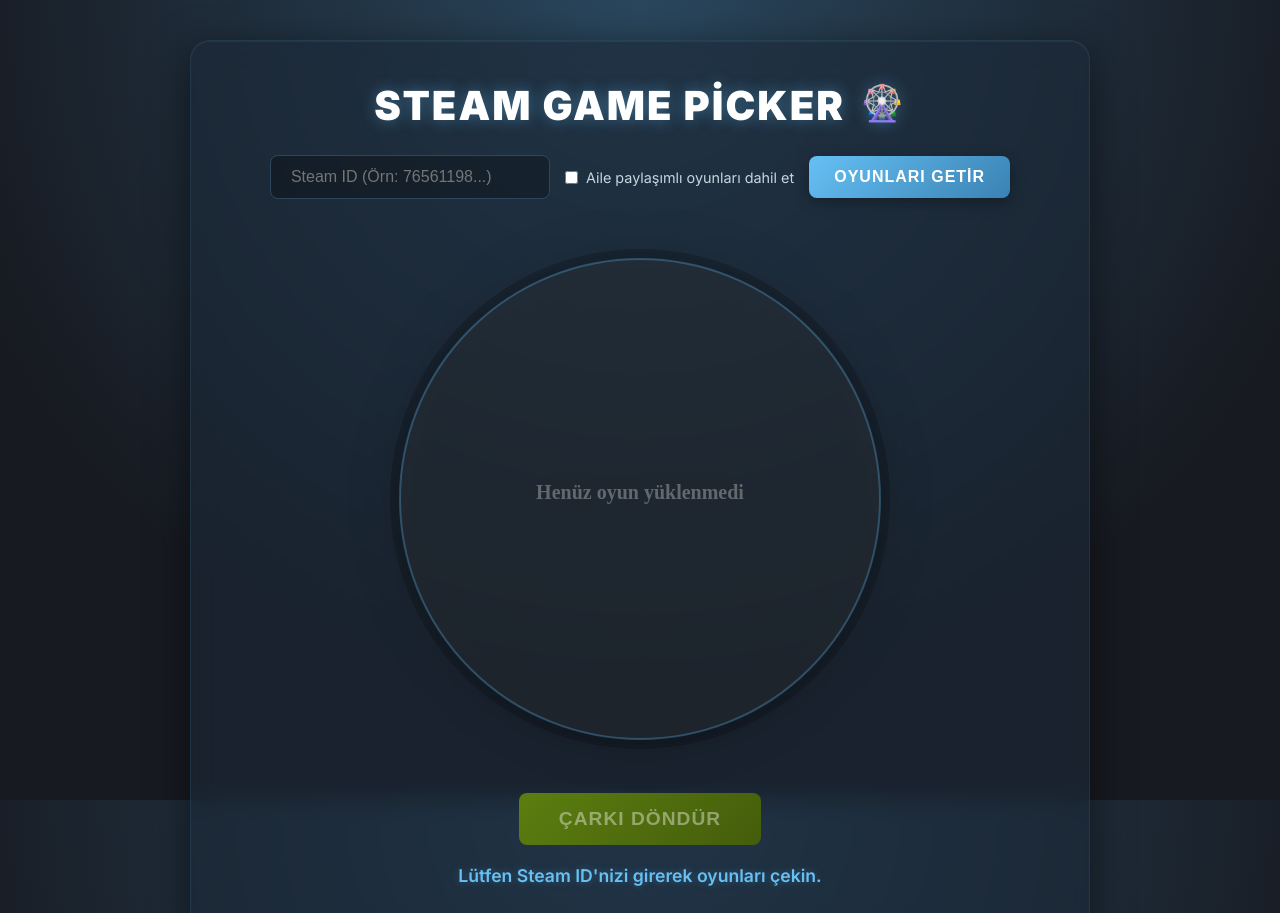
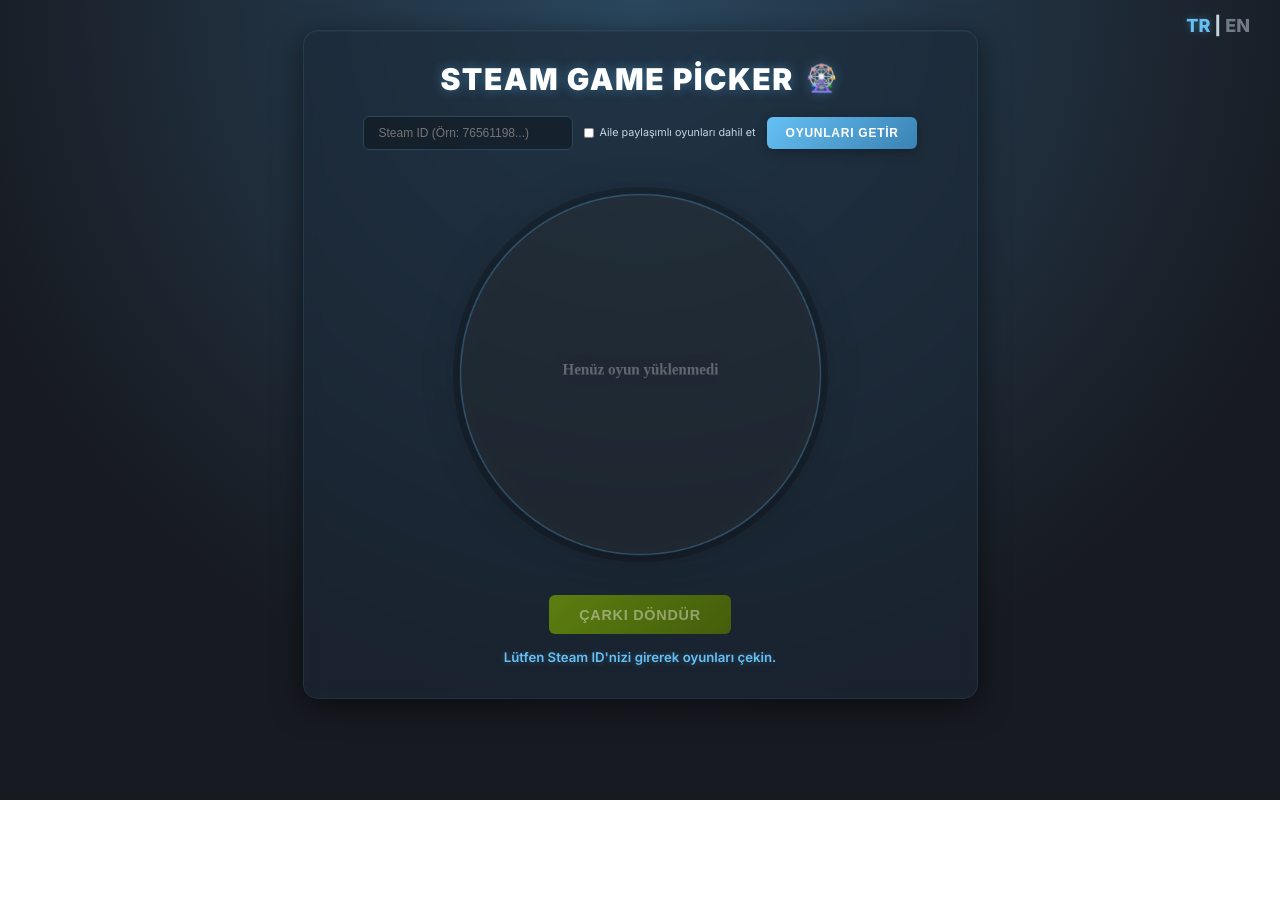
Before and after one commit to eylltopcu/Portfolio, a website: page steamwheel/index.html in a window 1280 px wide. Shown: the top 913 px of the page. After the commit the page ends 800 px from the top, so only its background shows below. Drawn offline with Linux system fonts and the light colour scheme.

Commit message:
Update steamwheel to include 75% zoom and TR/EN language switch

```diff
--- a/steamwheel/index.html
+++ b/steamwheel/index.html
@@ -7,25 +7,29 @@
   <link rel="stylesheet" href="style.css" />
 </head>
 <body>
+  <div class="lang-switch">
+    <span id="lang-tr" class="active">TR</span> | <span id="lang-en">EN</span>
+  </div>
+
   <div class="container">
-    <h1>Steam Game Picker <span style="font-size: 2.2rem; transform: translateY(-3px);">🎡</span></h1>
+    <h1 data-i18n="title">Steam Game Picker <span style="font-size: 2.2rem; transform: translateY(-3px);">🎡</span></h1>
 
     <div class="controls">
-      <input type="text" id="steamId" placeholder="Steam ID (Örn: 76561198...)" autocomplete="off" />
+      <input type="text" id="steamId" placeholder="Steam ID (Örn: 76561198...)" autocomplete="off" data-i18n-placeholder="steamIdPlaceholder" />
       <label class="checkbox-wrapper">
         <input type="checkbox" id="includeFamily" />
-        <span>Aile paylaşımlı oyunları dahil et</span>
+        <span data-i18n="includeFamilyText">Aile paylaşımlı oyunları dahil et</span>
       </label>
-      <button id="fetchBtn">Oyunları Getir</button>
+      <button id="fetchBtn" data-i18n="fetchGamesBtn">Oyunları Getir</button>
     </div>
 
     <div class="wheel-container">
       <canvas id="wheel" width="500" height="500"></canvas>
     </div>
 
-    <button id="spinButton" disabled>ÇARK YÜKLENİYOR</button>
+    <button id="spinButton" disabled data-i18n="spinBtnLoading">ÇARK YÜKLENİYOR</button>
 
-    <div id="chosenGame" class="status-text">Lütfen Steam ID'nizi girerek oyunları çekin.</div>
+    <div id="chosenGame" class="status-text" data-i18n="statusInitial">Lütfen Steam ID'nizi girerek oyunları çekin.</div>
   </div>
 
   <div class="panel-overlay" id="selectedGamePanel">
@@ -33,7 +37,7 @@
       <h2 id="selectedGameName">Oyun Adı</h2>
       <img id="selectedGameImage" src="" alt="Oyun Kapak Görseli" />
       <br />
-      <button id="closePanelBtn" class="close-btn">TEŞEKKÜRLER, KAPAT</button>
+      <button id="closePanelBtn" class="close-btn" data-i18n="closePanelBtn">TEŞEKKÜRLER, KAPAT</button>
     </div>
   </div>
 
--- a/steamwheel/main.js
+++ b/steamwheel/main.js
@@ -15,7 +15,7 @@
 
 const centerX = canvas.width / 2;
 const centerY = canvas.height / 2;
-const radius = 240; // increased radius for larger wheel feeling
+const radius = 240;
 
 let games = [];
 let colors = [];
@@ -26,9 +26,85 @@
 let spinTime = 0;
 let spinTimeTotal = 0;
 
-// Initialize an empty wheel
-drawEmptyWheel();
-spinBtn.textContent = "ÇARKI DÖNDÜR";
+const translations = {
+  tr: {
+    title: 'Steam Game Picker <span style="font-size: 2.2rem; transform: translateY(-3px);">🎡</span>',
+    steamIdPlaceholder: "Steam ID (Örn: 76561198...)",
+    includeFamilyText: "Aile paylaşımlı oyunları dahil et",
+    fetchGamesBtn: "Oyunları Getir",
+    spinBtnLoading: "ÇARK YÜKLENİYOR",
+    spinBtnReady: "ÇARKI DÖNDÜR",
+    spinBtnAgain: "TEKRAR DÖNDÜR",
+    spinBtnSpinning: "DÖNÜYOR...",
+    statusInitial: "Lütfen Steam ID'nizi girerek oyunları çekin.",
+    statusEmpty: "Henüz oyun yüklenmedi",
+    statusFetching: "Oyunlar Steam'den çekiliyor...",
+    statusNotFound: "Oyun bulunamadı veya profiliniz gizli.",
+    statusNoUnplayed: "Hiç oynanmamış oyun bulunamadı!",
+    statusFound: "Toplam {count} oynanmamış oyun bulundu!",
+    statusError: "Oyunlar getirilirken hata oluştu.",
+    statusSpinning: "Çark dönüyor, şansına ne çıkacak...",
+    closePanelBtn: "TEŞEKKÜRLER, KAPAT",
+    alertMissingId: "Lütfen Steam ID'nizi girin.",
+    selectedPrefix: "🎯 "
+  },
+  en: {
+    title: 'Steam Game Picker <span style="font-size: 2.2rem; transform: translateY(-3px);">🎡</span>',
+    steamIdPlaceholder: "Steam ID (e.g. 76561198...)",
+    includeFamilyText: "Include family shared games",
+    fetchGamesBtn: "Fetch Games",
+    spinBtnLoading: "WHEEL LOADING",
+    spinBtnReady: "SPIN THE WHEEL",
+    spinBtnAgain: "SPIN AGAIN",
+    spinBtnSpinning: "SPINNING...",
+    statusInitial: "Please enter your Steam ID to fetch games.",
+    statusEmpty: "No games loaded yet",
+    statusFetching: "Fetching games from Steam...",
+    statusNotFound: "No games found or profile is private.",
+    statusNoUnplayed: "No unplayed games found!",
+    statusFound: "Found {count} unplayed games in total!",
+    statusError: "Error occurred while fetching games.",
+    statusSpinning: "Wheel is spinning, let's see what you get...",
+    closePanelBtn: "THANKS, CLOSE",
+    alertMissingId: "Please enter your Steam ID.",
+    selectedPrefix: "🎯 "
+  }
+};
+
+let currentLang = 'tr';
+
+function setLanguage(lang) {
+  currentLang = lang;
+  document.getElementById("lang-tr").classList.toggle("active", lang === 'tr');
+  document.getElementById("lang-en").classList.toggle("active", lang === 'en');
+
+  document.querySelectorAll("[data-i18n]").forEach(el => {
+    const key = el.getAttribute("data-i18n");
+    if(translations[lang][key]) el.innerHTML = translations[lang][key];
+  });
+
+  document.querySelectorAll("[data-i18n-placeholder]").forEach(el => {
+    const key = el.getAttribute("data-i18n-placeholder");
+    if(translations[lang][key]) el.setAttribute("placeholder", translations[lang][key]);
+  });
+
+  if (games.length === 0) {
+    drawEmptyWheel();
+    statusText.textContent = translations[currentLang].statusInitial;
+    spinBtn.textContent = translations[currentLang].spinBtnReady;
+  } else if (!isSpinning) {
+    statusText.textContent = translations[currentLang].statusFound.replace('{count}', games.length);
+    spinBtn.textContent = translations[currentLang].spinBtnAgain;
+  }
+}
+
+document.getElementById("lang-tr").addEventListener("click", () => setLanguage('tr'));
+document.getElementById("lang-en").addEventListener("click", () => setLanguage('en'));
+
+
+// Initialize
+setLanguage('tr');
+
 
 function drawEmptyWheel() {
   ctx.clearRect(0, 0, canvas.width, canvas.height);
@@ -42,7 +118,7 @@
   ctx.textAlign = "center";
   ctx.fillStyle = "rgba(255,255,255,0.3)";
   ctx.font = "bold 20px Inter";
-  ctx.fillText("Henüz oyun yüklenmedi", centerX, centerY);
+  ctx.fillText(translations[currentLang].statusEmpty, centerX, centerY);
 }
 
 function drawWheel() {
@@ -69,7 +145,6 @@
     ctx.fillStyle = "#fff";
     ctx.font = "bold 14px Inter";
 
-    // Shadow for text readability
     ctx.shadowColor = "rgba(0,0,0,0.8)";
     ctx.shadowBlur = 4;
 
@@ -80,7 +155,6 @@
     ctx.restore();
   }
 
-  // Draw Center Circle
   ctx.beginPath();
   ctx.arc(centerX, centerY, 30, 0, 2 * Math.PI);
   ctx.fillStyle = "#1b2838";
@@ -89,7 +163,6 @@
   ctx.strokeStyle = "#66c0f4";
   ctx.stroke();
 
-  // Draw sleek pointer
   ctx.fillStyle = "#ff4747";
   ctx.shadowColor = "rgba(0,0,0,0.5)";
   ctx.shadowBlur = 10;
@@ -100,7 +173,7 @@
   ctx.closePath();
   ctx.fill();
 
-  ctx.shadowBlur = 0; // reset
+  ctx.shadowBlur = 0;
 }
 
 function easeOut(t, b, c, d) {
@@ -125,12 +198,7 @@
 function stopRotateWheel() {
   isSpinning = false;
 
-  // Normalize start angle
   const normalizedStart = startAngle % (2 * Math.PI);
-
-  // The pointer is at the top: angle = -PI/2 (or 3PI/2).
-  // When the wheel rotates by normalizedStart, the segment that falls under the pointer is shifted.
-  // The correct calculation for finding the selected segment:
   const offset = (-Math.PI / 2) - normalizedStart;
   let normalizedOffset = offset % (2 * Math.PI);
   if (normalizedOffset < 0) normalizedOffset += 2 * Math.PI;
@@ -142,17 +210,16 @@
 
   statusText.textContent = "";
 
-  selectedGameName.textContent = `🎯 ${selectedGame.name}`;
+  selectedGameName.textContent = translations[currentLang].selectedPrefix + selectedGame.name;
   selectedGameImage.src = `https://cdn.cloudflare.steamstatic.com/steam/apps/${selectedGame.appid}/library_600x900.jpg`;
 
-  // On error loading image, fallback
   selectedGameImage.onerror = () => {
     selectedGameImage.src = `https://cdn.cloudflare.steamstatic.com/steam/apps/${selectedGame.appid}/header.jpg`;
   };
 
   selectedGamePanel.classList.add("active");
   spinBtn.disabled = false;
-  spinBtn.textContent = "TEKRAR DÖNDÜR";
+  spinBtn.textContent = translations[currentLang].spinBtnAgain;
 }
 
 closePanelBtn.addEventListener("click", () => {
@@ -164,11 +231,11 @@
   const includeFamily = familyToggle.checked;
 
   if (!steamId) {
-    alert("Lütfen Steam ID'nizi girin.");
+    alert(translations[currentLang].alertMissingId);
     return;
   }
 
-  statusText.textContent = "Oyunlar Steam'den çekiliyor...";
+  statusText.textContent = translations[currentLang].statusFetching;
   spinBtn.disabled = true;
 
   try {
@@ -176,7 +243,7 @@
     const data = await res.json();
 
     if (!data.response || !data.response.games) {
-      statusText.textContent = "Oyun bulunamadı veya profiliniz gizli.";
+      statusText.textContent = translations[currentLang].statusNotFound;
       return;
     }
 
@@ -188,7 +255,7 @@
     }
 
     if (unplayedGames.length === 0) {
-      statusText.textContent = "Hiç oynanmamış oyun bulunamadı!";
+      statusText.textContent = translations[currentLang].statusNoUnplayed;
       return;
     }
 
@@ -205,22 +272,22 @@
     startAngle = 0;
     drawWheel();
 
-    statusText.textContent = `Toplam ${games.length} oynanmamış oyun bulundu!`;
+    statusText.textContent = translations[currentLang].statusFound.replace('{count}', games.length);
     spinBtn.disabled = false;
 
   } catch (err) {
     console.error("Fetch hatası:", err);
-    statusText.textContent = "Oyunlar getirilirken hata oluştu.";
+    statusText.textContent = translations[currentLang].statusError;
   }
 });
 
 spinBtn.addEventListener("click", () => {
   if (isSpinning || games.length === 0) return;
   spinTime = 0;
-  spinTimeTotal = Math.floor(Math.random() * 3000) + 4000; // 4-7 saniye arası
+  spinTimeTotal = Math.floor(Math.random() * 3000) + 4000;
   isSpinning = true;
   spinBtn.disabled = true;
-  spinBtn.textContent = "DÖNÜYOR...";
-  statusText.textContent = "Çark dönüyor, şansına ne çıkacak...";
+  spinBtn.textContent = translations[currentLang].spinBtnSpinning;
+  statusText.textContent = translations[currentLang].statusSpinning;
   rotateWheel();
 });
--- a/steamwheel/style.css
+++ b/steamwheel/style.css
@@ -26,6 +26,30 @@
   align-items: center;
   overflow-x: hidden;
   background-attachment: fixed;
+  zoom: 0.75;
+}
+
+.lang-switch {
+  position: absolute;
+  top: 20px;
+  right: 40px;
+  font-size: 1.5rem;
+  font-weight: 800;
+  color: var(--steam-white);
+  cursor: pointer;
+  z-index: 10;
+}
+.lang-switch span {
+  opacity: 0.5;
+  transition: opacity 0.3s;
+}
+.lang-switch span.active {
+  opacity: 1;
+  color: var(--steam-blue);
+  text-shadow: 0 0 10px var(--neon-glow);
+}
+.lang-switch span:hover {
+  opacity: 0.8;
 }
 
 .container {
```
